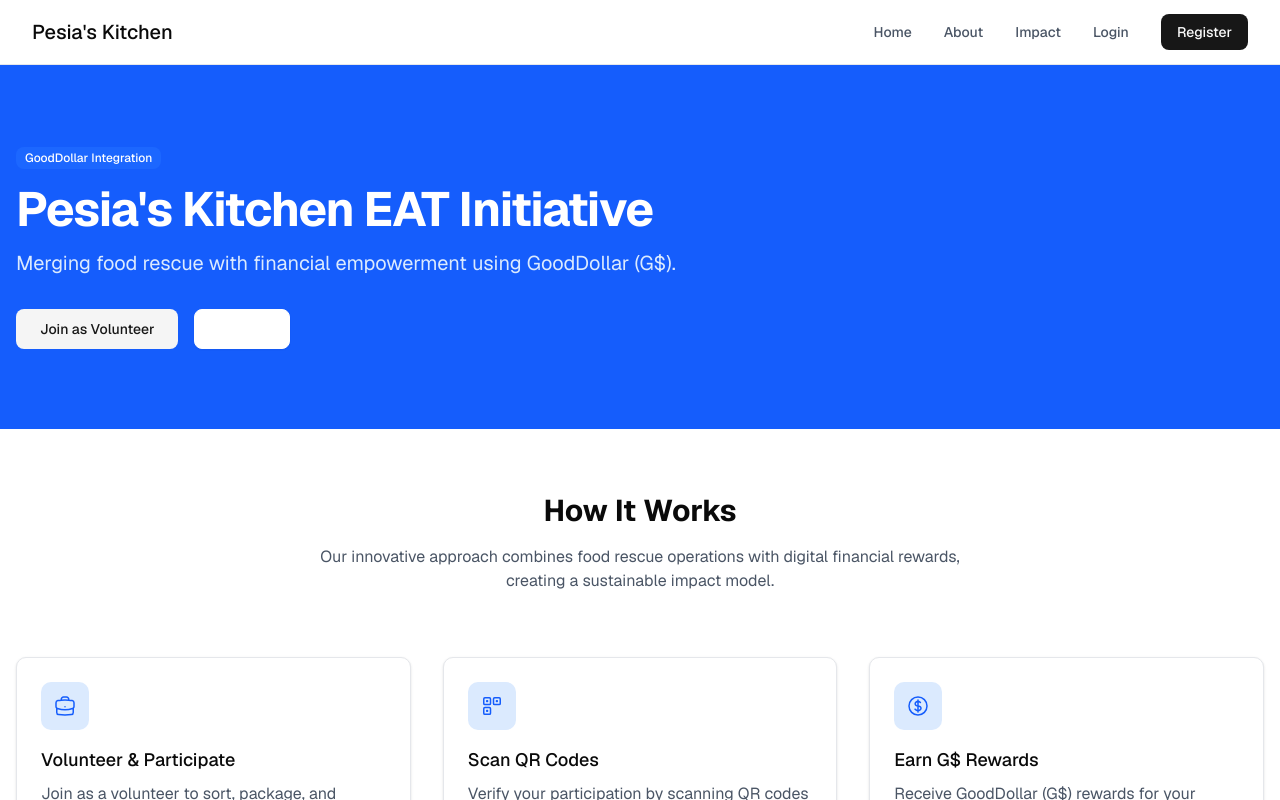
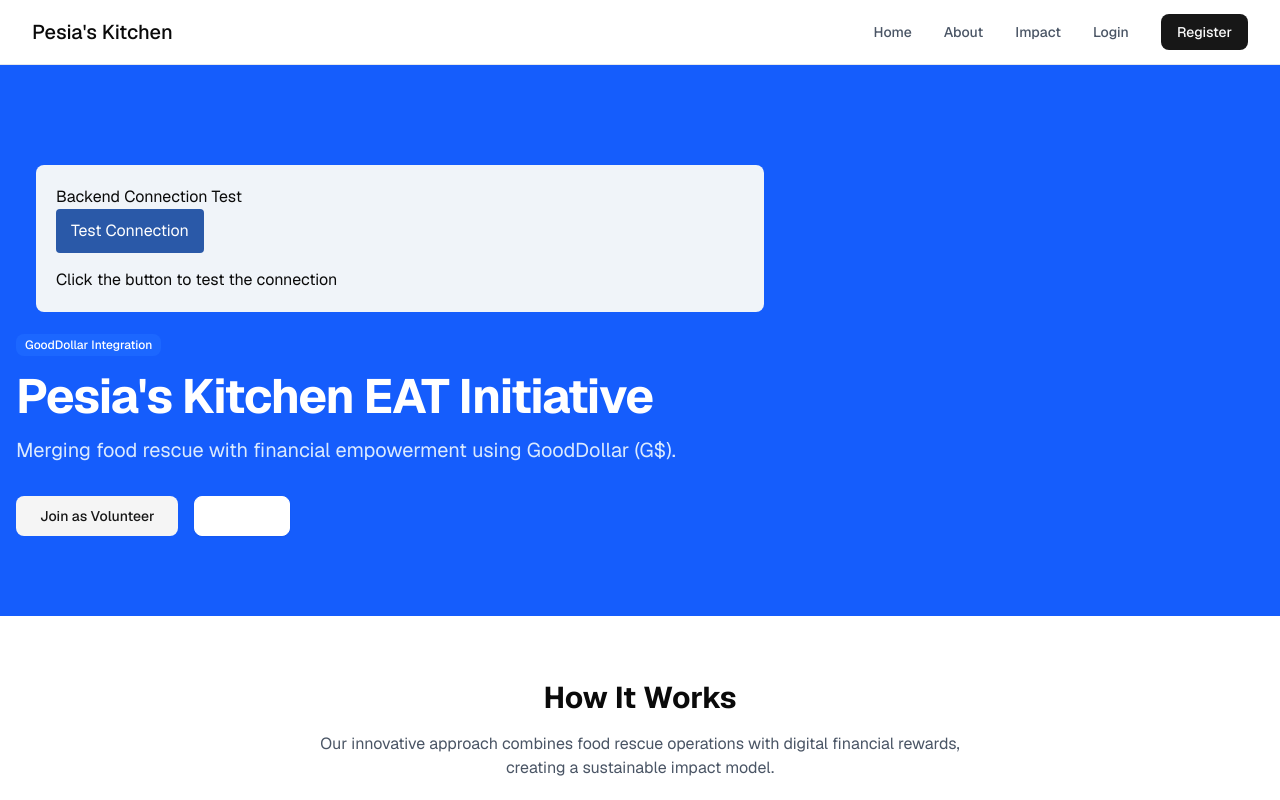
Before and after one commit to Cooperation-org/pesias-kitchen-app, a Next.js app: page / in a window 1280 px wide. Shown: the top 800 px of the page. Built offline with nearby package versions, Linux system fonts and the light colour scheme.

Commit message:
test connection to backend

```diff
--- a/app/(Home)/page.tsx
+++ b/app/(Home)/page.tsx
@@ -2,6 +2,8 @@
 import { Button } from '@/components/ui/button';
 import { Badge } from '@/components/ui/badge';
 import { ROUTES } from '@/lib/constants';
+import ConnectionTest from '@/components/ConnectionTest';
+
 
 export default function HomePage() {
   return (
@@ -10,6 +12,8 @@
       <section className='bg-blue-600 py-20'>
         <div className='container mx-auto px-4'>
           <div className='max-w-3xl'>
+
+            <ConnectionTest />
             <Badge className='bg-blue-500/30 text-white hover:bg-blue-500/30 mb-4'>
               GoodDollar Integration
             </Badge>
--- /dev/null
+++ b/components/ConnectionTest.tsx
@@ -0,0 +1,65 @@
+"use client";
+
+import React, { useState } from 'react';
+import axios from 'axios';
+
+const ConnectionTest = () => {
+  const [testResult, setTestResult] = useState(null);
+  const [loading, setLoading] = useState(false);
+  const [error, setError] = useState(null);
+
+  const testConnection = async () => {
+    setLoading(true);
+    setError(null);
+    setTestResult(null);
+
+    try {
+      console.log('Testing connection to http://localhost:5000/api/test');
+      const response = await axios.get('http://localhost:5000/api/test');
+      console.log('Response received:', response);
+      setTestResult(response.data);
+      setLoading(false);
+    } catch (err) {
+      console.error('Connection test failed:', err);
+      setError(`Failed to connect to backend: ${err.message}`);
+      setLoading(false);
+    }
+  };
+
+  return (
+    <div className="connection-test" style={{ padding: '20px', margin: '20px', backgroundColor: '#f0f4f9', borderRadius: '8px' }}>
+      <h2>Backend Connection Test</h2>
+      <button
+        onClick={testConnection}
+        style={{
+          padding: '10px 15px',
+          backgroundColor: '#2a59a8',
+          color: 'white',
+          border: 'none',
+          borderRadius: '4px',
+          cursor: 'pointer',
+          marginBottom: '15px'
+        }}
+      >
+        Test Connection
+      </button>
+
+      {loading ? (
+        <p>Testing connection...</p>
+      ) : error ? (
+        <div style={{ color: 'red', padding: '10px', backgroundColor: '#ffeeee', borderRadius: '4px' }}>
+          <p>{error}</p>
+        </div>
+      ) : testResult ? (
+        <div style={{ color: 'green', padding: '10px', backgroundColor: '#eeffee', borderRadius: '4px' }}>
+          <p>Successfully connected to backend!</p>
+          <pre>{JSON.stringify(testResult, null, 2)}</pre>
+        </div>
+      ) : (
+        <p>Click the button to test the connection</p>
+      )}
+    </div>
+  );
+};
+
+export default ConnectionTest;
```
